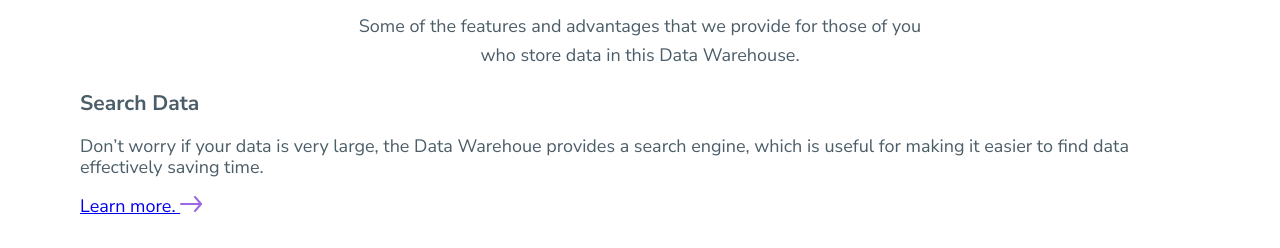
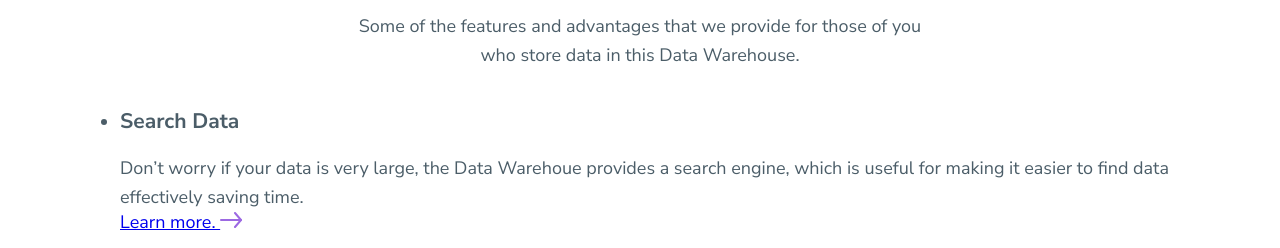
Before and after one commit to donReasoN/Datawerehouse-website, a plain HTML site: page index.html in a window 1280 px wide. Shown: the part 1706-1954 px from the top of the page. Before the commit the page ends 1924 px from the top, so only its background shows below. Drawn offline with nearby package versions, Linux system fonts and the light colour scheme.

Commit message:
changed 'div' features_item to 'ul' features_list

```diff
--- a/index.html
+++ b/index.html
@@ -60,15 +60,22 @@
                         Some of the features and advantages that we provide for those of you who store data in this Data Warehouse.
                     </p>
                 </header>
-                <div class="features__item">
+
+                <ul class="features__list">
+
+                    <li class="features__item">
+                        <div class="features__textBox">
                             <h3 class="features__itemTitle">Search Data</h3>
-                    <p class="features__itemText">
+                            <p class="features__itemText text">
                                 Don’t worry if your data is very large, the Data Warehoue provides a search engine, which is useful for making it easier to find data effectively saving time.
                             </p>
                             <a href="#" class="features__itemLink">
                                 Learn more. <img src="images/arrow.svg">
                             </a>
                         </div>
+                    </li>
+
+                </ul>
             </section>
         </div>
     </main>
```
Lines whose indentation alone changed are shown as unchanged.
